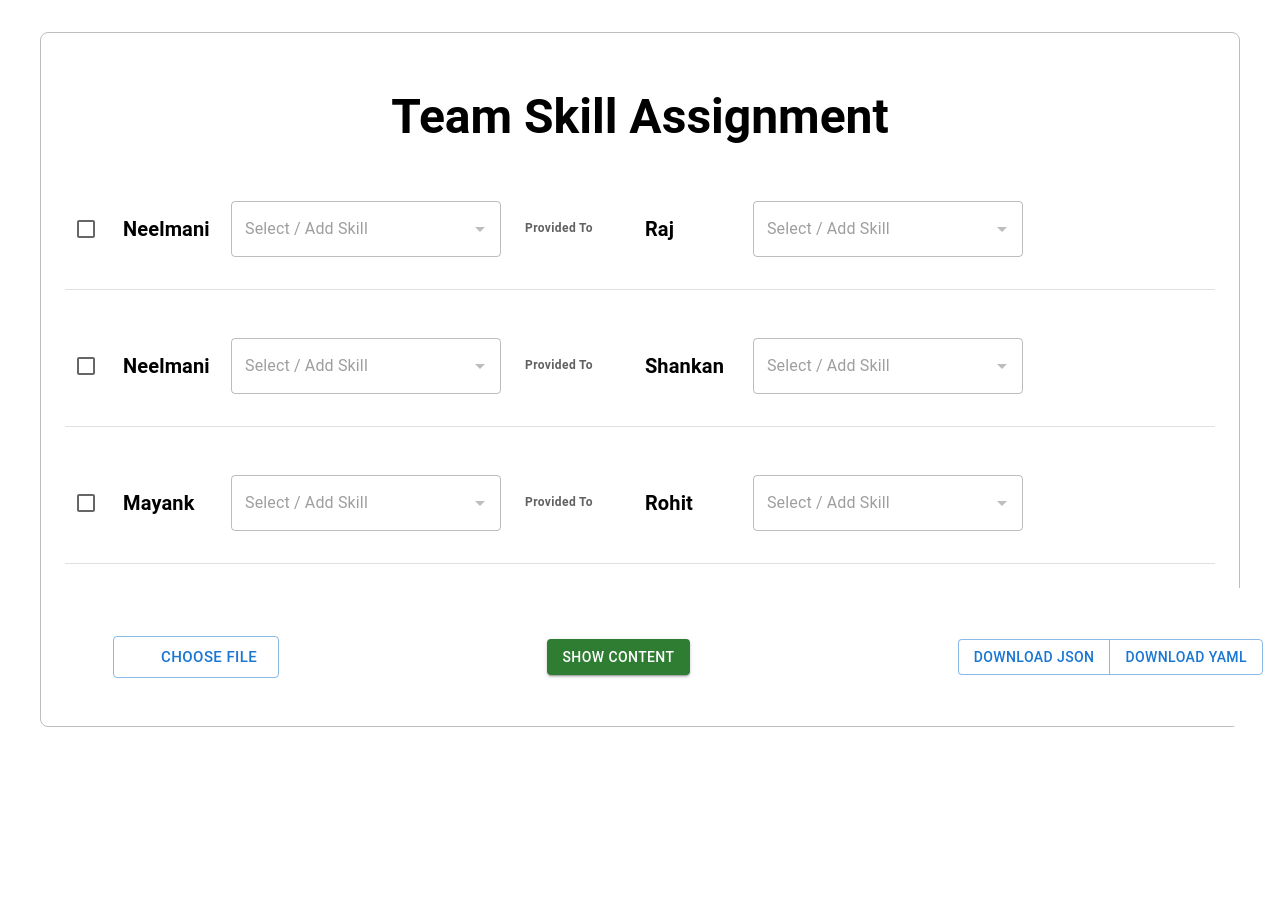
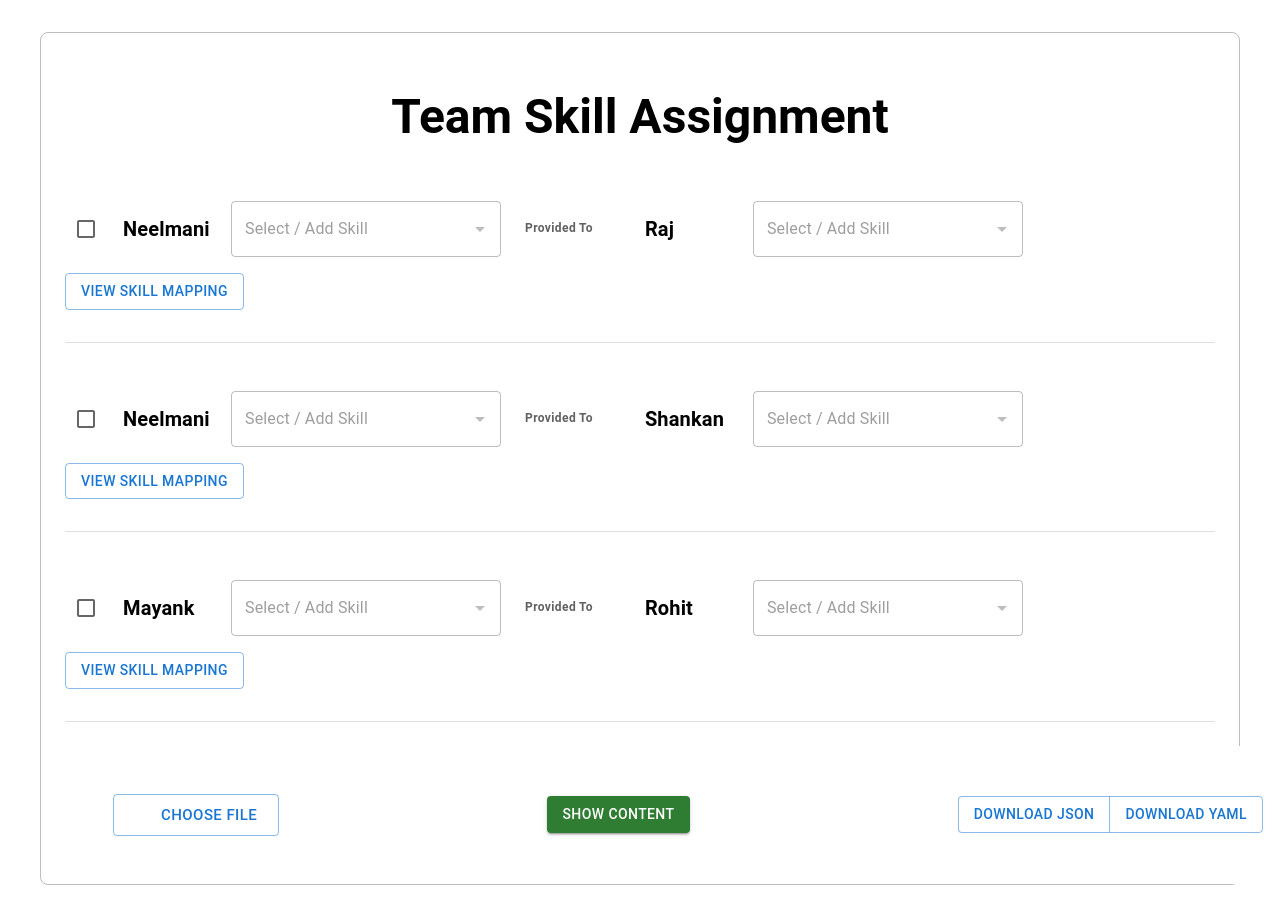
Before and after one commit to NeelTiwary/Teams, a React (Vite) app: page / in a window 1280 px wide. Shown: the top 917 px of the page. Before the commit the page ends 800 px from the top, so only its background shows below. Built offline with nearby package versions, Linux system fonts and the light colour scheme; no server answers; some icons are missing.

Commit message:
improved

```diff
--- a/src/App.tsx
+++ b/src/App.tsx
@@ -1,17 +1,16 @@
-// src/App.tsx
-import { BrowserRouter as Router, Routes, Route } from "react-router-dom";
 import TeamMaker from "./components/TeamMaker";
+import DummyData from "../public/DummyData.ts";
 import SkillView from "./components/SkillView";
-import DummyData from "../public/DummyData.ts";
+import type { Team } from "./types/interfaces.ts";
 
 function App() {
+  const params = new URLSearchParams(window.location.search);
+  const hasParams = params.has("srcName") && params.has("targetName");
+
   return (
-    <Router>
-      <Routes>
-        <Route path="/" element={<TeamMaker teams={DummyData} />} />
-        <Route path="/skills" element={<SkillView />} />
-      </Routes>
-    </Router>
+    <div className="App">
+      {hasParams ? <SkillView /> : <TeamMaker teams={DummyData as Team[]} />}
+    </div>
   );
 }
 
--- a/src/components/FileHandler.tsx
+++ b/src/components/FileHandler.tsx
@@ -59,7 +59,7 @@ const FileHandler: React.FC<FileHandlerProps> = ({ selections }) => {
       if (!srcSkill || !targetSkill) return;
 
       const srcId = srcKey.split("-")[1];
-      const targetId = targetKey.split("-")[1];
+      // const targetId = targetKey.split("-")[1];
 
       // create mapping for target skill if not present
       if (!existingMap[targetSkill]) {
--- a/src/components/SkillView.tsx
+++ b/src/components/SkillView.tsx
@@ -1,39 +1,36 @@
-// src/components/SkillView.tsx
-import { useEffect, useState } from "react";
-import { Box, Paper, Typography } from "@mui/material";
+import React from "react";
+import { Container, Typography, Box } from "@mui/material";
 
-const SkillView = () => {
-  const [content, setContent] = useState<{ skills: unknown[] }>({ skills: [] });
+const SkillView: React.FC = () => {
+  const params = new URLSearchParams(window.location.search);
 
-  useEffect(() => {
-    const raw = localStorage.getItem("combinedContent");
-    if (raw) {
-      try {
-        const parsed = JSON.parse(raw);
-        setContent(parsed);
-      } catch {
-        setContent({ skills: [] });
-      }
-    }
-  }, []);
+  const srcName = params.get("srcName");
+  const srcId = params.get("srcId");
+  const srcSkill = params.get("srcSkill");
 
-  useEffect(() => {
-    if (content.skills.length) {
-      localStorage.setItem("combinedContent", JSON.stringify(content));
-    }
-  }, [content]);
+  const targetName = params.get("targetName");
+  const targetId = params.get("targetId");
+  const targetSkill = params.get("targetSkill");
+
+  if (!srcName || !targetName || !srcSkill || !targetSkill) return null;
 
   return (
-    <Box sx={{ p: 4 }}>
-      <Typography variant="h5" fontWeight="bold">
-        Skill Connections
-      </Typography>
-      <Paper sx={{ mt: 2, p: 2, bgcolor: "#e8f5e9", overflow: "auto", maxHeight: 600 }}>
-        <pre style={{ margin: 0, fontSize: 12 }}>
-          {JSON.stringify(content, null, 2)}
-        </pre>
-      </Paper>
-    </Box>
+    <Container maxWidth="sm" sx={{ mt: 10 }}>
+      <Box sx={{ p: 4, border: "1px solid gray", borderRadius: 2 }}>
+        <Typography variant="h5" fontWeight="bold" gutterBottom>
+          Skill Mapping
+        </Typography>
+        <Typography variant="body1" sx={{ mb: 1 }}>
+          <strong>{srcName}</strong> (ID: {srcId}) — <em>{srcSkill}</em>
+        </Typography>
+        <Typography variant="body1">
+          → provided to →
+        </Typography>
+        <Typography variant="body1" sx={{ mt: 1 }}>
+          <strong>{targetName}</strong> (ID: {targetId}) — <em>{targetSkill}</em>
+        </Typography>
+      </Box>
+    </Container>
   );
 };
 
--- a/src/components/TeamMaker.tsx
+++ b/src/components/TeamMaker.tsx
@@ -1,6 +1,6 @@
 import { useState, useEffect } from "react";
 import FileHandler from "./FileHandler";
-import { Container, Typography, FormGroup, Box, Checkbox, TextField, Divider, Grid, } from "@mui/material";
+import { Container, Typography, FormGroup, Box, Checkbox, TextField, Divider, Grid,Button, } from "@mui/material";
 import Autocomplete, { createFilterOptions } from "@mui/material/Autocomplete";
 import { grey } from "@mui/material/colors";
 import ArrowCircleRightIcon from "@mui/icons-material/ArrowCircleRight";
@@ -220,6 +220,34 @@ const TeamMaker: React.FC<TeamMakerProps> = ({ teams }) => {
                     </Grid>
                   ))}
                 </Grid>
+                <Button
+  variant="outlined"
+  sx={{ mt: 2 }}
+  onClick={() => {
+    const teamData = memberSkills[team.teamId];
+    if (!teamData?.checked) return;
+
+    const srcKey = `0-${team.srcId}`;
+    const targetKey = `1-${team.targetId}`;
+    const srcSkill = teamData[srcKey];
+    const targetSkill = teamData[targetKey];
+
+    if (!srcSkill || !targetSkill) return;
+
+    const url = new URL(window.location.href);
+    url.searchParams.set("srcName", team.srcName);
+    url.searchParams.set("srcId", team.srcId);
+    url.searchParams.set("srcSkill", srcSkill);
+    url.searchParams.set("targetName", team.targetName);
+    url.searchParams.set("targetId", team.targetId);
+    url.searchParams.set("targetSkill", targetSkill);
+
+    window.location.href = url.toString();
+  }}
+>
+  View Skill Mapping
+</Button>
+
                 <Divider sx={{ mt: 4 }} />
               </Box>
             );
```
